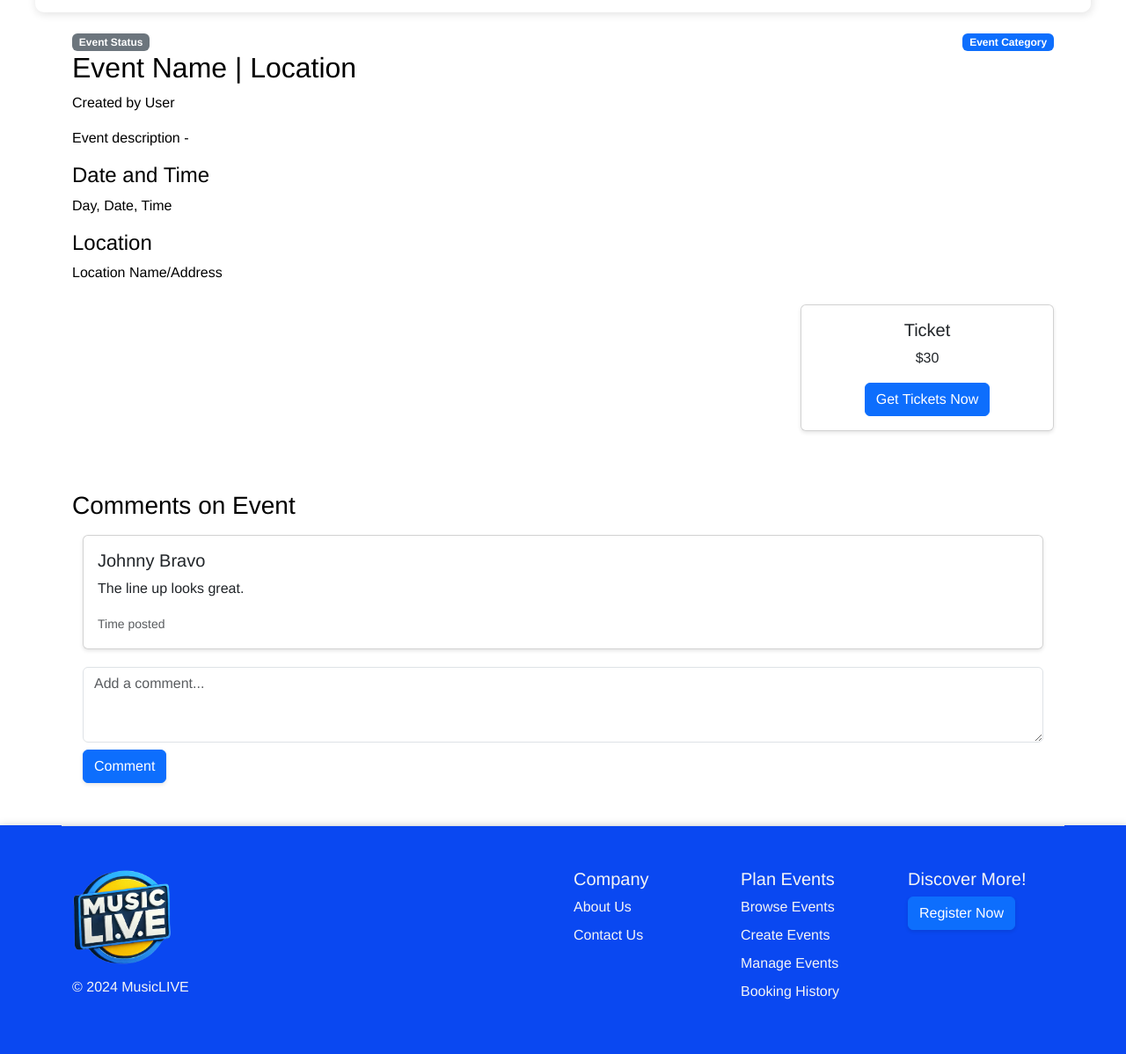
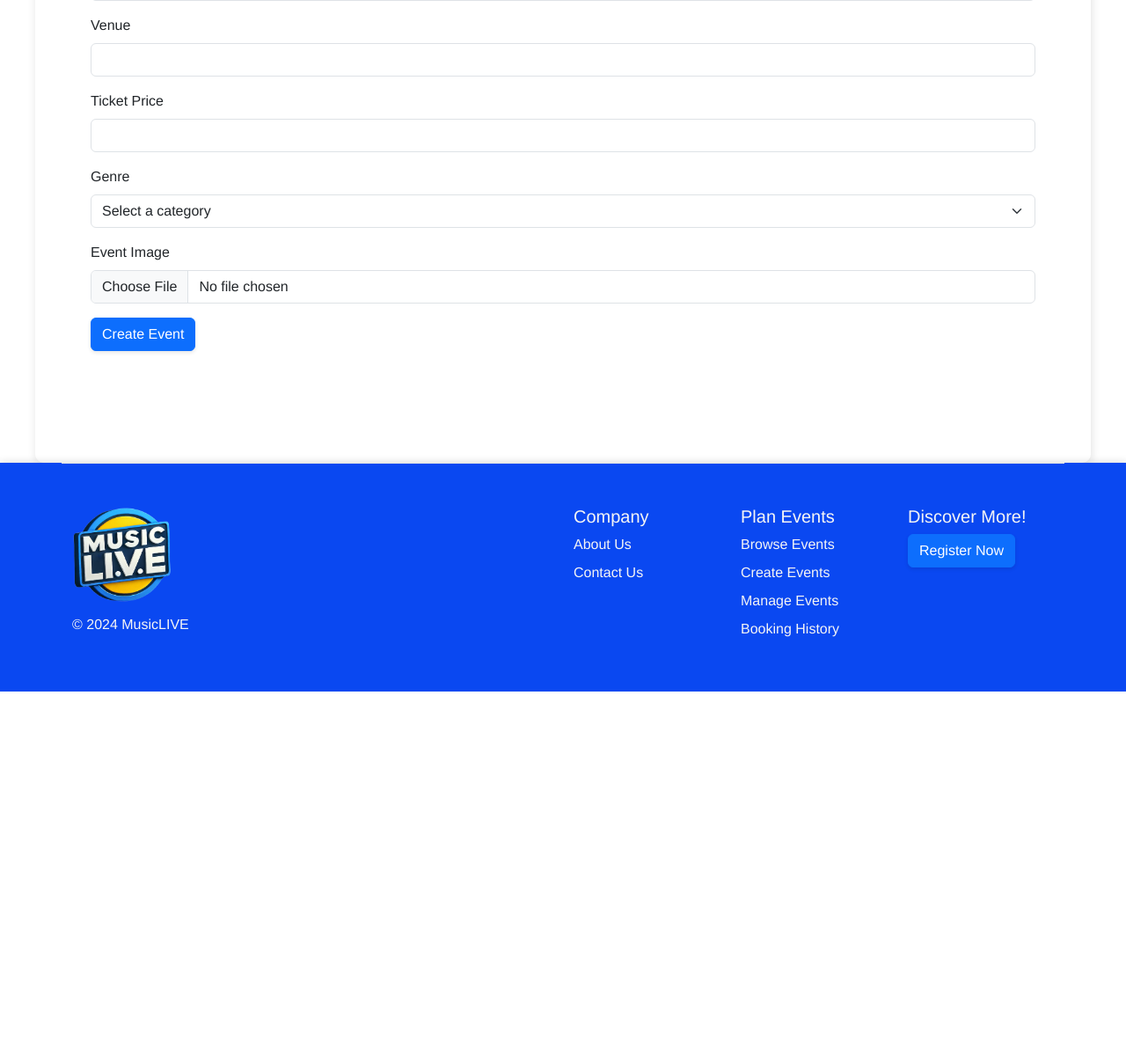
Before and after one commit to whisper0606/IAB207-Ass3-2024-Group-45, a Flask app: page /create_event in a window 1280 px wide. Shown: the part 420-1618 px from the top of the page at 88% size. After the commit the page ends 1206 px from the top, so only its background shows below. Run offline with Flask 3, Linux system fonts and the light colour scheme; a user stored in the database is signed in; some libraries are stand-ins or nearby versions.

Commit message:
bug fixes, starting work on event creation

```diff
--- a/website/auth.py
+++ b/website/auth.py
@@ -42,10 +42,10 @@ def login():
     login_form = LoginForm()
     error = None
     if(login_form.validate_on_submit()==True):
-        #get the username and password from the database
-        user_name = login_form.user_name.data
+        #get the email and password from the database
+        email = login_form.email.data
         password = login_form.password.data
-        user = db.session.scalar(db.select(User).where(User.name==user_name))
+        user = db.session.scalar(db.select(User).where(User.email==email))
         #if there is no user with that name
         if user is None:
             error = 'Incorrect username or password.'#could be a security risk to give this much info away
--- a/website/templates/base.html
+++ b/website/templates/base.html
@@ -25,10 +25,17 @@
                         <li class="nav-item"><a class="nav-link" href="{{ url_for('main.index') }}">Home</a></li>
                         <li class="nav-item"><a class="nav-link" href="#browse-events">Browse Events</a></li>
                     </ul>
+                    {% if current_user.is_authenticated %}
+                    <ul class="navbar-nav">
+                        <li class="nav-item"><a class="nav-link" href="{{ url_for('auth.logout') }}">Log Out</a></li>
+                        <li class="nav-item"><a class="nav-link" href="{{ url_for('main.index') }}">My Orders</a></li> <!-- Need to change this to my orders page when that is done -->
+                    </ul>
+                    {% else %}
                     <ul class="navbar-nav">
                         <li class="nav-item"><a class="nav-link" href="{{ url_for('auth.register') }}">Register</a></li>
                         <li class="nav-item"><a class="nav-link" href="{{ url_for('auth.login') }}">Login</a></li>
                     </ul>
+                    {% endif %}
                 </div>
             </div>
         </nav>
@@ -59,7 +66,7 @@
         <div id="footer" class="container">
             <div class="row row-cols-1 row-cols-sm-2 row-cols-md-1 row-cols-lg-5 py-5 border-top">
                 <div class="col-sm-6 col-md-4 col-lg-6">
-                    <a href="index.html"><img src="{{ url_for('static', filename='img/music-live-logo.png') }}"
+                    <a href="{{ url_for('main.index') }}"><img src="{{ url_for('static', filename='img/music-live-logo.png') }}"
                             height="115px"></a>
                     <p class="text-body-secondary mt-2">&copy; 2024 MusicLIVE</p>
                 </div>
@@ -79,7 +86,7 @@
                     <ul class="nav flex-column">
                         <li class="nav-item mb-2"><a href="#browse-events"
                                 class="nav-link p-0 text-body-secondary">Browse Events</a></li>
-                        <li class="nav-item mb-2"><a href="create_event.html"
+                        <li class="nav-item mb-2"><a href="{{ url_for('event.create_event') }}"
                                 class="nav-link p-0 text-body-secondary">Create Events</a></li>
                         <li class="nav-item mb-2"><a href="manage_event.html"
                                 class="nav-link p-0 text-body-secondary">Manage Events</a></li>
--- a/website/templates/create_event.html
+++ b/website/templates/create_event.html
@@ -1,144 +1,43 @@
+{% extends "base.html" %}
 
-<!doctype html>
-    <html lang="en">
-    <head>
-        <meta charset="utf-8">
-        <meta name="viewport" content="width=device-width, initial-scale=1">
-        <title>MusicLIVE - Create Event</title>
-        <link href="https://cdn.jsdelivr.net/npm/bootstrap@5.3.3/dist/css/bootstrap.min.css" rel="stylesheet" integrity="sha384-QWTKZyjpPEjISv5WaRU9OFeRpok6YctnYmDr5pNlyT2bRjXh0JMhjY6hW+ALEwIH" crossorigin="anonymous">
-        <link rel="stylesheet" href="style.css">
-    </head>
-    <body>
-    <!--HEADER-->
-        <header>
-            <!-- Navbar -->
-            <nav class="navbar navbar-expand-lg fixed-top">
-                <div class="container-fluid">
-                    <a class="navbar-brand logo-nav" href="index.html">Music<span>LIVE</span></a>
-                    <button class="navbar-toggler" type="button" data-bs-toggle="collapse" data-bs-target="#navbarNav"
-                        aria-controls="navbarNav" aria-expanded="false" aria-label="Toggle navigation">
-                        <span class="navbar-toggler-icon"></span>
-                    </button>
-                    <div class="collapse navbar-collapse" id="navbarNav">
-                        <ul class="navbar-nav me-auto">
-                            <li class="nav-item"><a class="nav-link" href="index.html">Home</a></li>
-                            <li class="nav-item"><a class="nav-link" href="#browse-events">Browse Events</a></li>
-                        </ul>
-                        <ul class="navbar-nav">
-                            <li class="nav-item"><a class="nav-link" href="register.html">Register</a></li>
-                            <li class="nav-item"><a class="nav-link" href="login.html">Login</a></li>
-                        </ul>
+{% block content %}
+    <div class="content-wrapper">
+        <div id="create-event" class="p-5 mb-5">
+            <h2 class="text-center p-5 mb-5">Create Event</h2>
+            <form>
+                <div class="mb-3">
+                    <label for="eventName" class="form-label">Event Name</label>
+                    <input type="text" class="form-control" id="eventName" required>
                 </div>
+                <div class="mb-3">
+                    <label for="eventDateTime" class="form-label">Event Date and Time</label>
+                    <input type="datetime-local" class="form-control" id="eventDateTime" required>
                 </div>
-            </nav>
-        </header>
-        <!--END HEADER-->
-
-
-        <!--MAIN CONTENT-->
-        <main>
-            <div class="content-wrapper">
-            <!-- Event Logo-->
-                <div class="container mt-4">
-                    <div class="text-center">
-                        <img src="img/logo.jpg" class="img-fluid" alt="Event Image">
+                <div class="mb-3">
+                    <label for="eventVenue" class="form-label">Venue</label>
+                    <input type="text" class="form-control" id="eventVenue" required>
                 </div>
+                <div class="mb-3">
+                    <label for="eventPrice" class="form-label">Ticket Price</label>
+                    <input type="number" class="form-control" id="eventPrice" required>
                 </div>
+                <div class="mb-3">
+                    <label for="eventGenre" class="form-label">Genre</label>
+                    <select class="form-select" id="eventGenre" required>
+                        <option value="">Select a category</option>
+                        <option value="rock">Rock/Alternative</option>
+                        <option value="pop">Pop/Folk</option>
+                        <option value="electronic">Electronic/Dance</option>
+                        <option value="hiphop">Hip-Hop/R&B</option>
+                    </select>
                 </div>
-
-            <!-- Event Details -->
-            <div class="container mt-4">
-                <div class="d-flex justify-content-between">
-                    <span class="badge bg-secondary">Event Status</span>
-                    <span class="badge bg-primary">Event Category</span>
+                <div class="mb-3">
+                    <label for="eventImage" class="form-label">Event Image</label>
+                    <input type="file" class="form-control" id="eventImage" accept="image/*" required>
                 </div>
-
-                <h2>Event Name | Location</h2>
-                <p>Created by User</p>
-                <p>Event description - </p>
-
-                <h4>Date and Time</h4>
-                <p><i class="bi bi-calendar"></i> Day, Date, Time</p>
-
-                <h4>Location</h4>
-                <p><i class="bi bi-geo-alt"></i> Location Name/Address</p>
-
-            </div>
-
-            <!-- Ticket Section-->
-            <div class="container mt-4 d-flex justify-content-end">
-                <div class="card" style="width: 18rem;">
-                    <div class="card-body text-center">
-                        <h5 class="card-title">Ticket</h5>
-                        <p class="card-text">$30</p>
-                        <a href="#" class="btn btn-primary">Get Tickets Now</a>
-                    </div>
-                </div>
-            </div>
-
-            <!-- Comment Section-->
-            <div class="container mt-5">
-                <h3>Comments on Event</h3>
-                <div class="container mt-2">
-                    <div class="card mt-3">
-                        <div class="card-body">
-                            <h5 class="card-title">Johnny Bravo</h5>
-                            <p class="card-text">The line up looks great.</p>
-                            <p class="card-text"><small class="text-muted">Time posted</small></p>
-                        </div>
-                    </div>
-            </div>
-
-                <form class="container mt-2 mb-5">
-                    <textarea class="form-control" placeholder="Add a comment..." rows="3"></textarea>
-                    <button type="submit" class="btn btn-primary mt-2">Comment</button>
+                <button type="submit" class="btn btn-primary">Create Event</button>
             </form>
-
-                <!--End of container-->
-
-        </main>
-
-        <!--BODY FOOTER-->
-        <footer>
-            <div id="footer" class="container">
-                <div class="row row-cols-1 row-cols-sm-2 row-cols-md-1 row-cols-lg-5 py-5 border-top">
-                    <div class="col-sm-6 col-md-4 col-lg-6">
-                        <a href="index.html"><img src="music-live-logo.png" height="115px"></a>
-                        <p class="text-body-secondary mt-2">&copy; 2024 MusicLIVE</p>
-                    </div>
-
-                    <div class="col-sm-6 col-md-3 col-lg-2">
-                        <h5 class="footer-heading">Company</h5>
-                        <ul class="nav flex-column">
-                        <li class="nav-item mb-2"><a href="about_us.html" class="nav-link p-0 text-body-secondary">About Us</a></li>
-                        <li class="nav-item mb-2"><a href="contact_us.html" class="nav-link p-0 text-body-secondary">Contact Us</a></li>
-                        </ul>
-                    </div>
-
-                    <div class="col-sm-6 col-md-3 col-lg-2">
-                        <h5 class="footer-heading">Plan Events</h5>
-                        <ul class="nav flex-column">
-                        <li class="nav-item mb-2"><a href="#browse-events" class="nav-link p-0 text-body-secondary">Browse Events</a></li>
-                        <li class="nav-item mb-2"><a href="create_event.html" class="nav-link p-0 text-body-secondary">Create Events</a></li>
-                        <li class="nav-item mb-2"><a href="manage_event.html" class="nav-link p-0 text-body-secondary">Manage Events</a></li>
-                        <li class="nav-item mb-2"><a href="my_bookings.html" class="nav-link p-0 text-body-secondary">Booking History</a></li>
-                        </ul>
-                    </div>
-
-                    <div class="col-sm-6 col-md-2 col-lg-2 mb-3">
-                        <h5 class="footer-heading">Discover More!</h5>
-                        <div class="d-flex flex-column flex-sm-row w-100 gap-2">
-                            <button class="btn btn-primary" type="button" onclick="document.location='register.html'">Register Now</button>
-                        </div>
-                    </div>
         </div>
 
     </div>
-            </div>
-        </footer>
-
-    <!--Boostrap CDN-->
-    <script src="https://cdn.jsdelivr.net/npm/bootstrap@5.3.3/dist/js/bootstrap.bundle.min.js" integrity="sha384-YvpcrYf0tY3lHB60NNkmXc5s9fDVZLESaAA55NDzOxhy9GkcIdslK1eN7N6jIeHz" crossorigin="anonymous"></script>
-
-</body>
-</html>
+{% endblock %}
```
Lines whose indentation alone changed are shown as unchanged.
